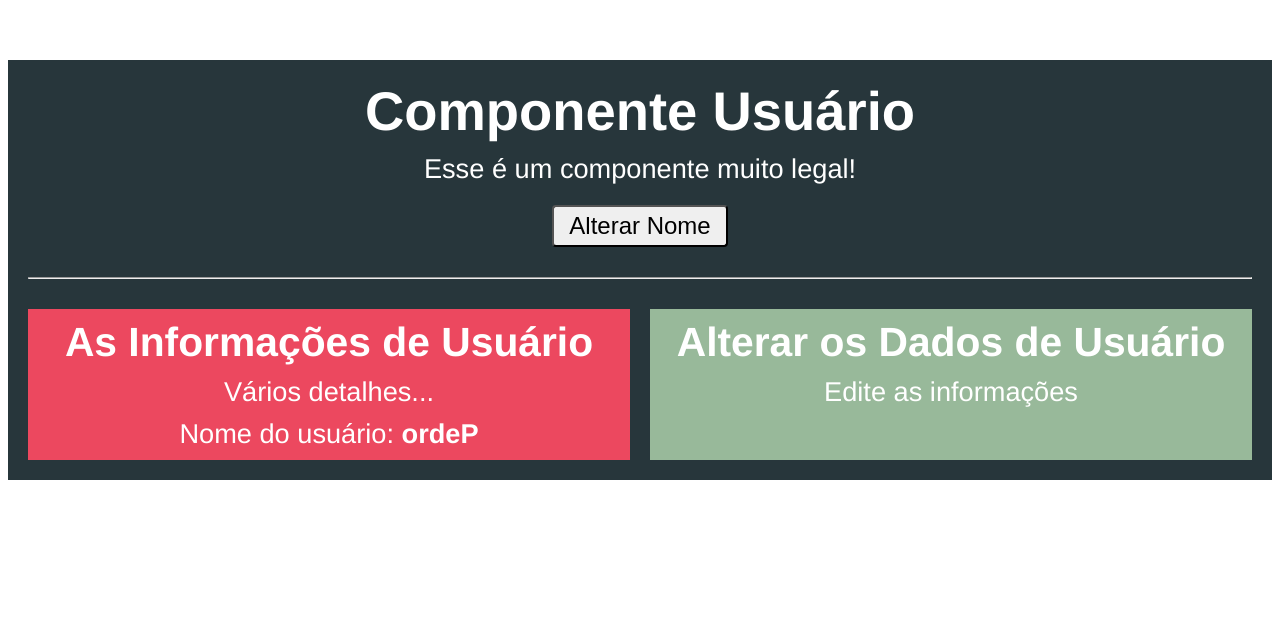
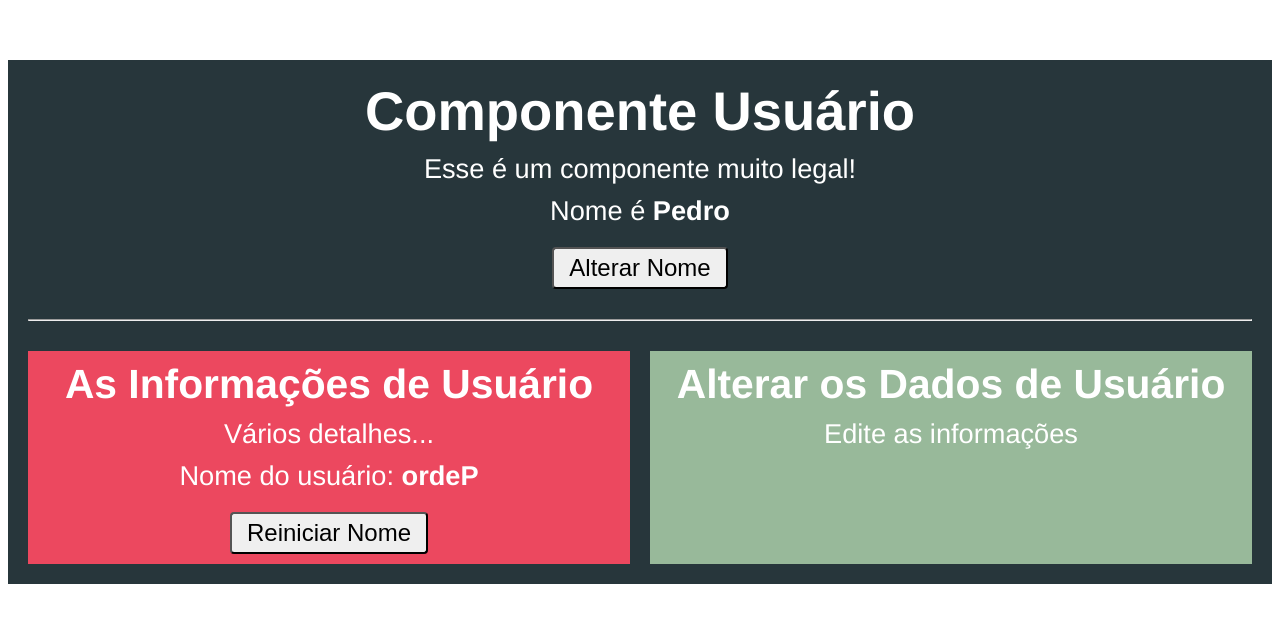
Before and after one commit to GiammaCarioca/vue-udemy-pt, a Vue app in the folder comunicacao/: page / in a window 1280 px wide. Shown: the top 622 px of the page. Built offline with nearby package versions, Linux system fonts and the light colour scheme.

Commit message:
comunicação indireta com eventos personalizados

```diff
--- a/comunicacao/src/components/Usuario.vue
+++ b/comunicacao/src/components/Usuario.vue
@@ -2,10 +2,13 @@
 	<div class="container">
 		<h1>Componente Usuário</h1>
 		<p>Esse é um componente muito legal!</p>
+		<p>
+			Nome é <strong>{{ nome }}</strong>
+		</p>
 		<button @click="alterarNome">Alterar Nome</button>
 		<hr />
 		<div class="componentes">
-			<app-usuario-info :nome="nome" />
+			<app-usuario-info :nome="nome" @nomeMudou="nome = $event" />
 			<app-usuario-editar />
 		</div>
 	</div>
--- a/comunicacao/src/components/UsuarioInfo.vue
+++ b/comunicacao/src/components/UsuarioInfo.vue
@@ -5,6 +5,7 @@
 		<p>
 			Nome do usuário: <strong>{{ inverterNome() }}</strong>
 		</p>
+		<button @click="reiniciarNome">Reiniciar Nome</button>
 	</div>
 </template>
 
@@ -28,6 +29,10 @@
 				.split('')
 				.reverse()
 				.join('')
+		},
+		reiniciarNome() {
+			this.nome = 'Pedro'
+			this.$emit('nomeMudou', this.nome)
 		}
 	}
 }
```
